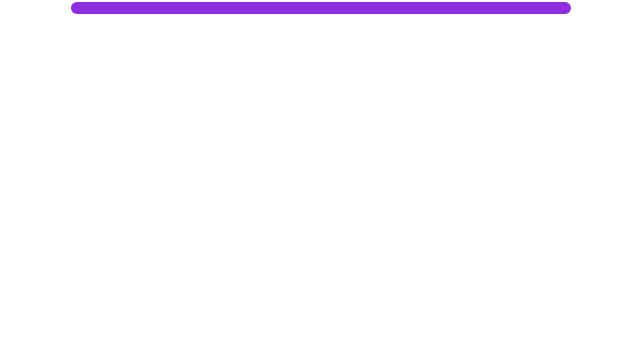
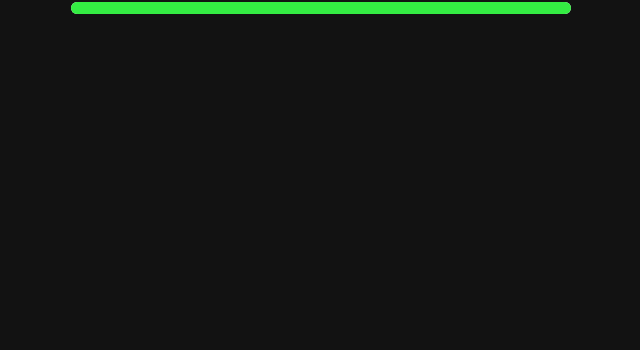
Before and after one commit to MdRashid62/Loading, a plain HTML site: page index.html in a window 1280 px wide. Shown: the part 450-800 px from the top of the page, without its empty margins (319-959 px from the left). Drawn offline with Linux system fonts and the light colour scheme.

Commit message:
dark mode added

```diff
--- a/style.css
+++ b/style.css
@@ -3,6 +3,7 @@
 * {
   margin: 0;
   padding: 0;
+  color-scheme: dark;
 }
 
 .main {
@@ -29,10 +30,10 @@
   left: 0;
   height: 100%;
   width: 100%;
-  background: #8e2de2;
+  background: #34ec43;
   border-radius: 50px;
   background: linear-gradient(to right, 4a00e0, 8e2de2);
-  animation: anim 2s;
+  animation: anim 4s;
 }
 
 @keyframes anim {
```
